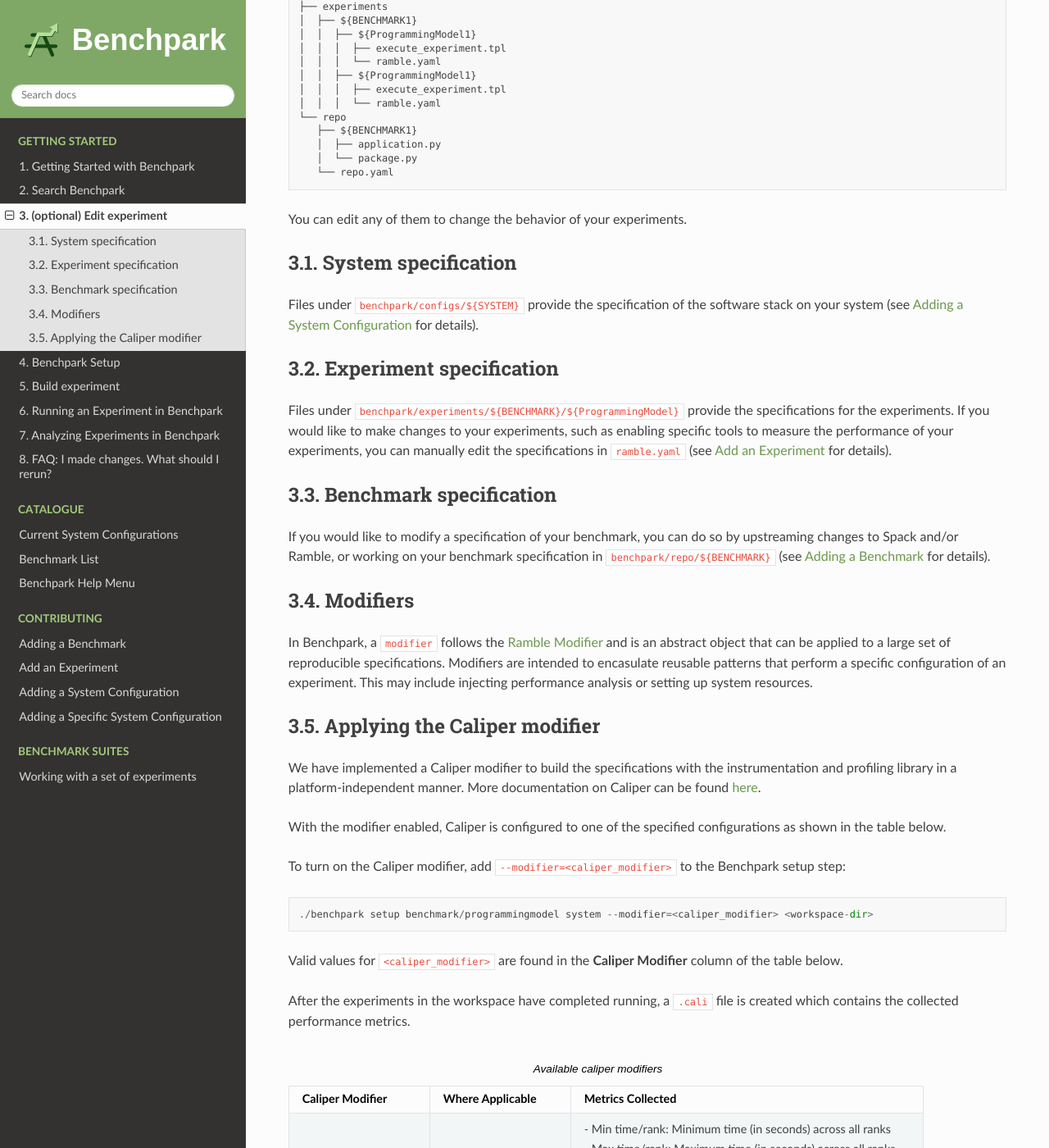
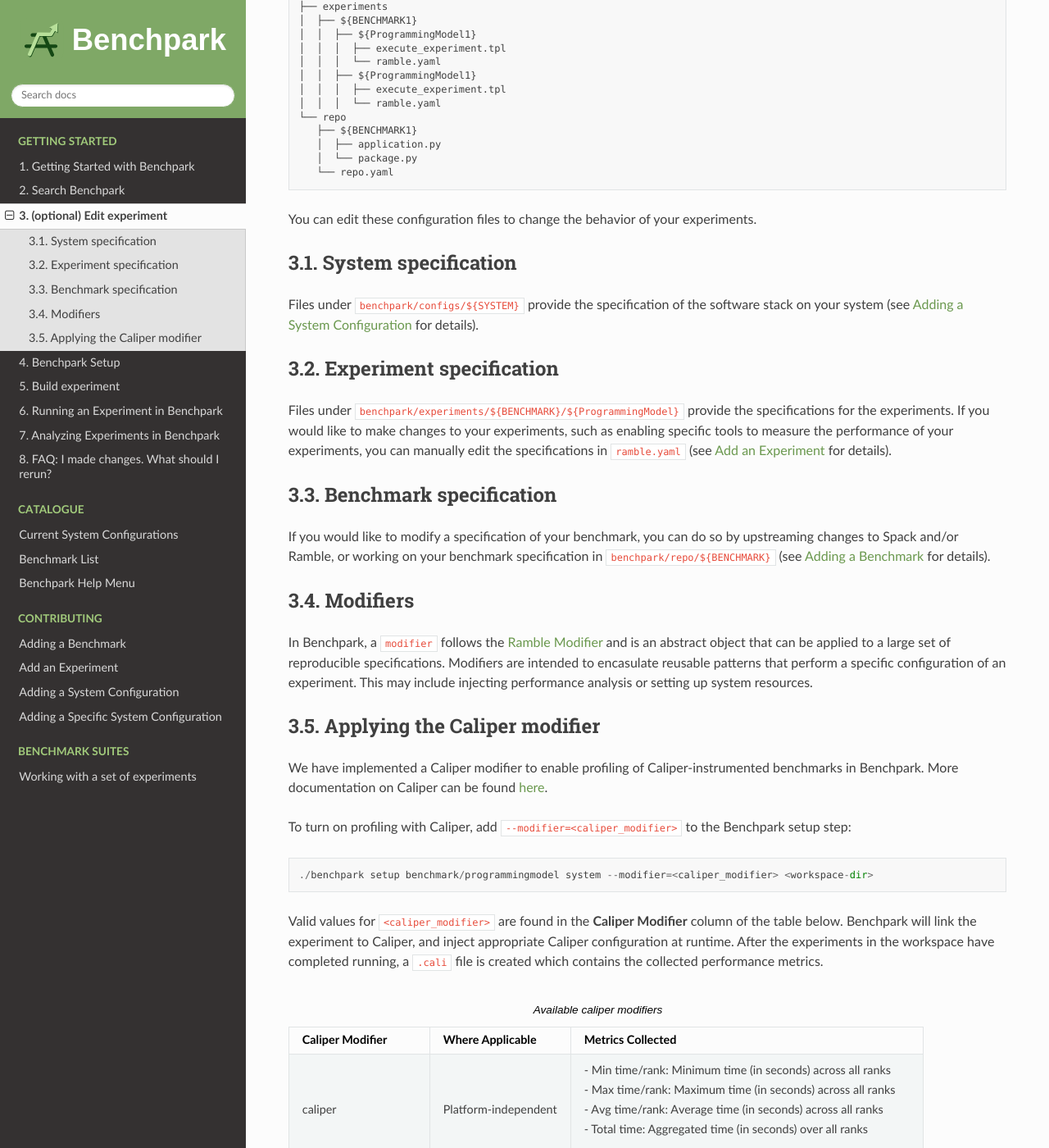
Before and after one commit to LLNL/benchpark, a Sphinx documentation site: the page built from docs/3-opt-edit-experiment.rst, in a window 1280 px wide and 1400 px high, scrolled down 355 px. Shown: the whole window at 82% size. Built offline with Sphinx 7.4.7 and the Read the Docs theme 2.0.0, drawn with Linux system fonts in a browser that asks for light colours; pages that are not in the unit, such as notebooks, are missing from menus; some of the changed text lies outside the part shown.

Commit message:
Update 3-opt-edit-experiment.rst

```diff
--- a/docs/3-opt-edit-experiment.rst
+++ b/docs/3-opt-edit-experiment.rst
@@ -31,7 +31,7 @@
      │  └── package.py
      └── repo.yaml
 
-You can edit any of them to change the behavior of your experiments.
+You can edit these configuration files to change the behavior of your experiments.
 
 System specification
 --------------------
@@ -66,23 +66,19 @@
 
 Applying the Caliper modifier
 -----------------------------
-We have implemented a Caliper modifier to build the specifications with the
-instrumentation and profiling library in a platform-independent
-manner. More documentation on Caliper can be found `here
+We have implemented a Caliper modifier to enable profiling of Caliper-instrumented
+benchmarks in Benchpark. More documentation on Caliper can be found `here
 <https://software.llnl.gov/Caliper>`_.
 
-With the modifier enabled, Caliper is configured to one of the specified
-configurations as shown in the table below.
-
-To turn on the Caliper modifier, add ``--modifier=<caliper_modifier>`` to the Benchpark
+To turn on profiling with Caliper, add ``--modifier=<caliper_modifier>`` to the Benchpark
 setup step::
 
     ./benchpark setup benchmark/programmingmodel system --modifier=<caliper_modifier> <workspace-dir>
 
 Valid values for ``<caliper_modifier>`` are found in the **Caliper Modifier**
-column of the table below.
-
-After the experiments in the workspace have completed running, a ``.cali`` file
+column of the table below.  Benchpark will link the experiment to Caliper,
+and inject appropriate Caliper configuration at runtime.  After the experiments
+in the workspace have completed running, a ``.cali`` file
 is created which contains the collected performance metrics.
 
 .. list-table:: Available caliper modifiers
```
Also changed, not shown: other parts of docs/3-opt-edit-experiment.rst (+3 -3 lines).
